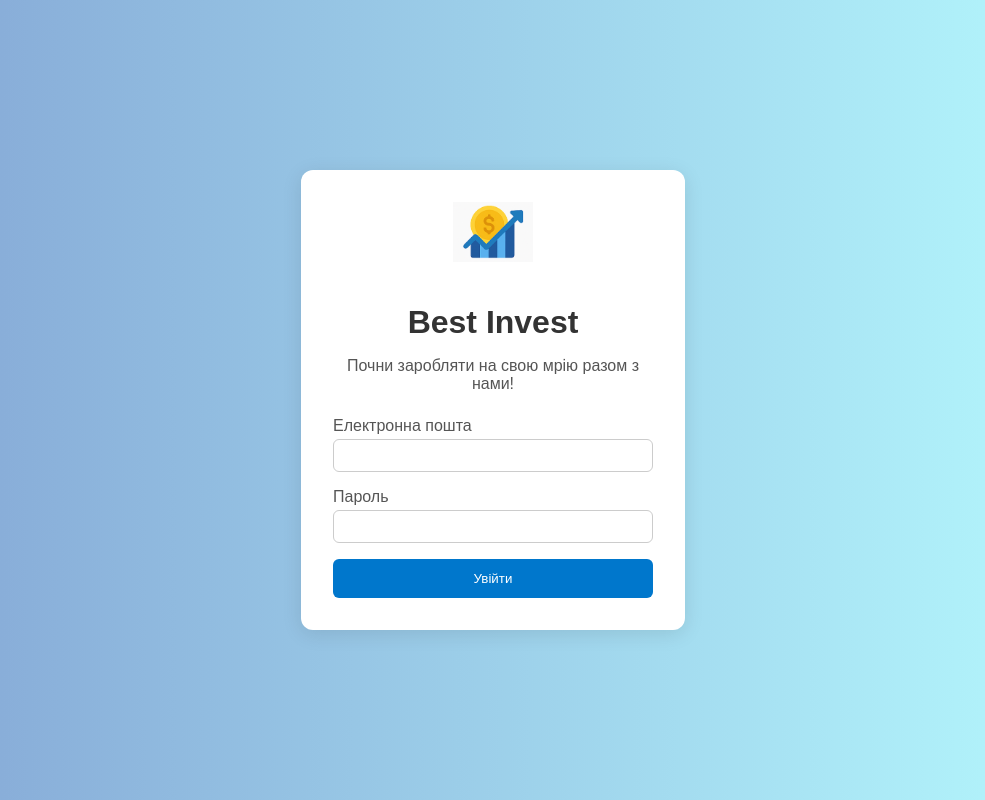
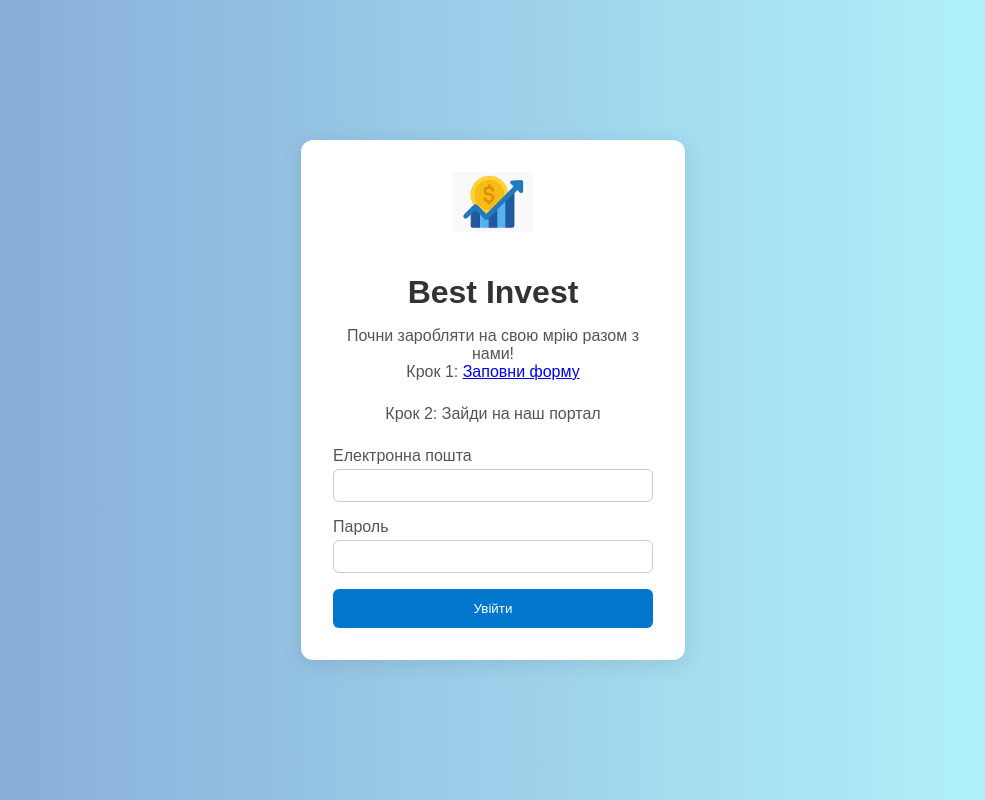
Before and after one commit to olegartiukh/landing, a plain HTML site: page index.html in a window 1280 px wide. Shown: the whole page, without its empty margins (147-1132 px from the left). Drawn offline with Linux system fonts and the light colour scheme.

Commit message:
Update index.html

```diff
--- a/index.html
+++ b/index.html
@@ -1,25 +1,20 @@
 <!DOCTYPE html>
 <html lang="uk">
 <head>
-    <meta charset="UTF-8">
-    <meta name="viewport" content="width=device-width, initial-scale=1.0">
-    <title>Best Invest - Вхід</title>
-    <link rel="stylesheet" href="style.css">
+	<base href="https://olegartiukh.github.io/landing/" /><meta charset="UTF-8"/><meta name="viewport" content="width=device-width, initial-scale=1.0"/>
+	<title>Best Invest - Вхід</title>
+	<link href="style.css" rel="stylesheet" />
 </head>
 <body>
-    <div class="container">
-        <img src="best_invest_logo.png" alt="Best Invest Logo" class="logo">
-        <h1>Best Invest</h1>
-        <p class="tagline">Почни заробляти на свою мрію разом з нами!</p>
-        <form class="login-form">
-            <label for="email">Електронна пошта</label>
-            <input type="email" id="email" name="email" required>
+<div class="container"><img alt="Best Invest Logo" class="logo" src="best_invest_logo.png" />
+<h1>Best Invest</h1>
 
-            <label for="password">Пароль</label>
-            <input type="password" id="password" name="password" required>
+<p class="tagline">Почни заробляти на свою мрію разом з нами!<br />
+Крок 1: <a href="https://forms.gle/Zbanbv6o8D2G5gYg7">Заповни форму</a></p>
 
-            <button type="submit">Увійти</button>
-        </form>
-    </div>
+<p class="tagline">Крок 2: Зайди на наш портал</p>
+
+<form action="" class="login-form"><input type="hidden" value="https://olegartiukh.github.io/landing/" /> <label for="email">Електронна пошта</label> <input id="email" required="" type="email" /> <label for="password">Пароль</label> <input id="password" required="" type="password" /><button type="submit">Увійти</button></form>
+</div>
 </body>
 </html>
```
